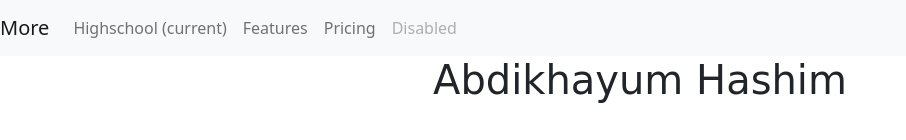
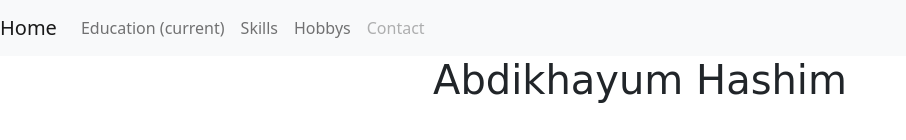
Before and after one commit to Abdikhayum/cv, a plain HTML site: page index.html in a window 1280 px wide. Shown: the top 140 px of the page, without its empty margins (0-906 px from the left). Drawn offline with nearby package versions, Linux system fonts and the light colour scheme; grey boxes are pictures that could not be loaded; a web font is replaced by a local one.

Commit message:
Update index.html

```diff
--- a/index.html
+++ b/index.html
@@ -20,23 +20,23 @@
 
 
  <nav class="navbar navbar-expand-lg navbar-light bg-light">
-  <a class="navbar-brand" href="#">More</a>
+  <a class="navbar-brand" href="#">Home</a>
   <button class="navbar-toggler" type="button" data-toggle="collapse" data-target="#navbarNav" aria-controls="navbarNav" aria-expanded="false" aria-label="Toggle navigation">
     <span class="navbar-toggler-icon"></span>
   </button>
   <div class="collapse navbar-collapse" id="navbarNav">
     <ul class="navbar-nav">
       <li class="nav-item active">
-        <a class="nav-link" href="#">Highschool <span class="sr-only">(current)</span></a>
+        <a class="nav-link" href="#">Education <span class="sr-only">(current)</span></a>
       </li>
       <li class="nav-item">
-        <a class="nav-link" href="#">Features</a>
+        <a class="nav-link" href="#">Skills</a>
       </li>
       <li class="nav-item">
-        <a class="nav-link" href="#">Pricing</a>
+        <a class="nav-link" href="#">Hobbys</a>
       </li>
       <li class="nav-item">
-        <a class="nav-link disabled" href="#">Disabled</a>
+        <a class="nav-link disabled" href="#">Contact</a>
       </li>
     </ul>
   </div>
```
